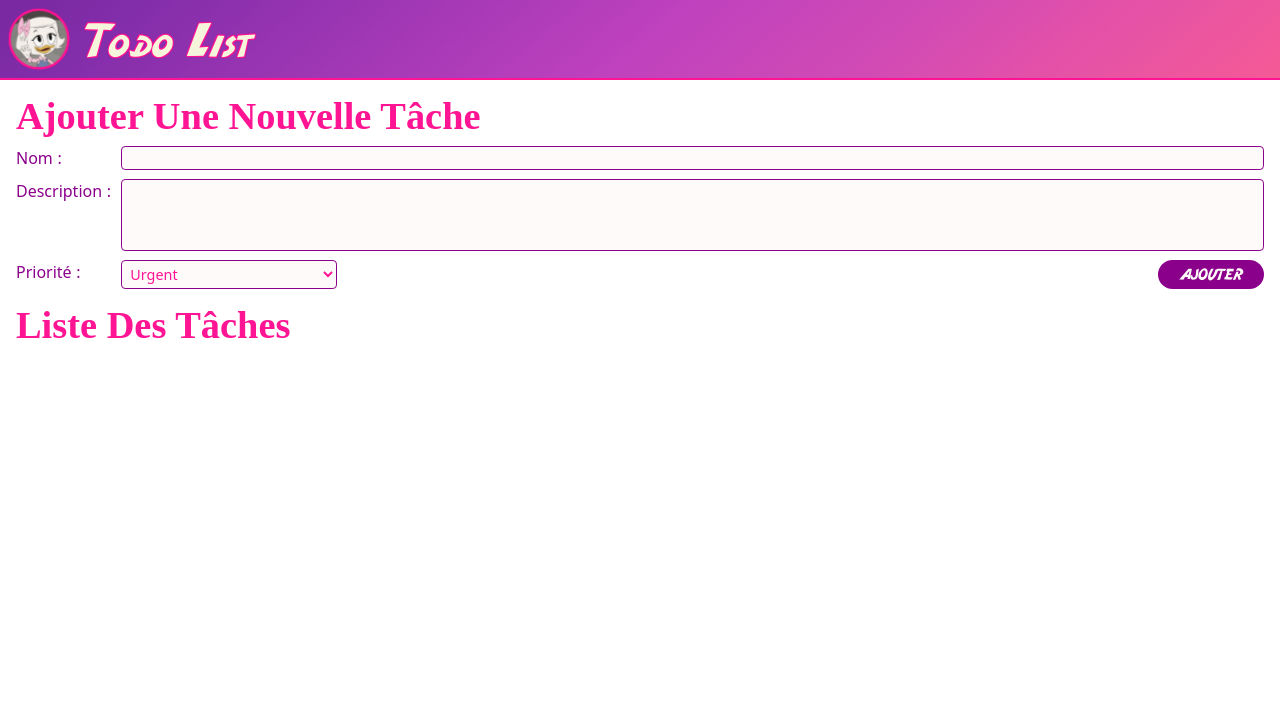
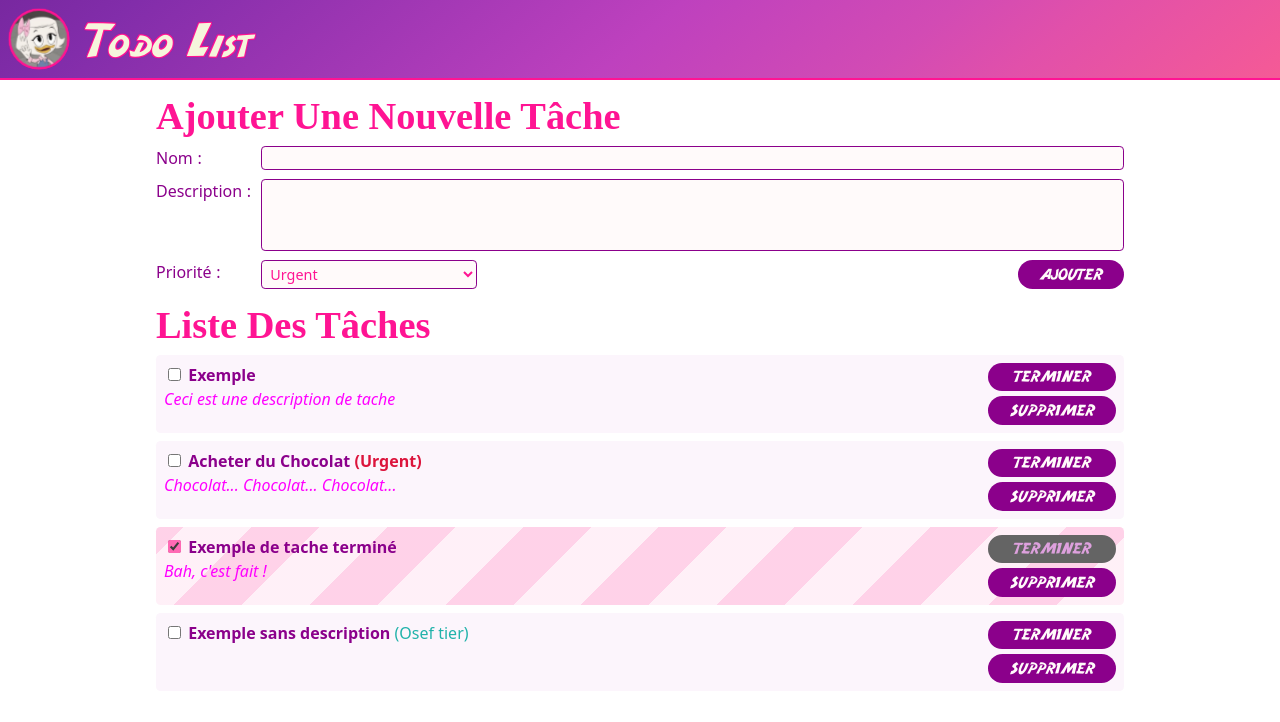
Before and after one commit to FormCours/BXL_Net2025__Web_React, a React (Vite) app in the folder exo-05/: page / in a window 1280 px wide. Shown: the top 722 px of the page. Built offline with nearby package versions, Linux system fonts and the light colour scheme; a web font is replaced by a local one.

Commit message:
Exo 05 - Styling list

```diff
--- a/exo-05/package.json
+++ b/exo-05/package.json
@@ -10,6 +10,7 @@
     "preview": "vite preview"
   },
   "dependencies": {
+    "clsx": "^2.1.1",
     "react": "^19.2.0",
     "react-dom": "^19.2.0"
   },
--- a/exo-05/src/App.css
+++ b/exo-05/src/App.css
@@ -6,14 +6,18 @@
   display: flex;
   flex-direction: column;
   min-height: 100vh;
+  min-width: 100vw;
 }
 
 #root>main {
   flex-grow: 1;
   display: flex;
   flex-direction: column;
-  min-width: 100vw;
+  min-width: 500px;
+  max-width: 1000px;
+  width: 100%;
   padding: 0 1em;
+  margin: auto;
 
   h2 {
     font-family: Waltograph;
--- a/exo-05/src/components/TaskList/TaskList.jsx
+++ b/exo-05/src/components/TaskList/TaskList.jsx
@@ -1,7 +1,41 @@
+import style from './TaskList.module.css';
+import tasks from './mockup.json';
+import clsx from 'clsx';
 
 export default function TaskList() {
 
     return (
-        <div></div>
-    )
+        <ul className={style['task-list']}>
+            {tasks.map(task => (
+                <TaskListItem key={task.id} {...task} />
+            ))}
+        </ul>
+    );
 }
+
+function TaskListItemPriority({ priority }) {
+    return (priority === 'urgent') ? <span className={style['task-priority-urgent']}>Urgent</span>
+        : (priority === 'low') && <span className={style['task-priority-low']}>Osef tier</span>
+}
+
+function TaskListItem({ id, name, desc, priority, isDone }) {
+
+    return (
+        <li className={clsx(style['task-item'], isDone && style['task-done'])}>
+            <div className={style['task-item-info']}>
+                <p>
+                    <input type="checkbox" name="task-done" checked={isDone} readOnly />
+                    {' '}
+                    <span className={style['task-title']}>{name}</span>
+                    {' '}
+                    <TaskListItemPriority priority={priority} />
+                </p>
+                {desc && (<p className={style['task-desc']}>{desc}</p>)}
+            </div>
+            <div className={style['task-item-action']}>
+                <button disabled={isDone}>Terminer</button>
+                <button>Supprimer</button>
+            </div>
+        </li>
+    );
+}
--- /dev/null
+++ b/exo-05/src/components/TaskList/TaskList.module.css
@@ -0,0 +1,72 @@
+.task-list {
+    list-style: none;
+    margin: 0;
+    padding: 0;
+
+    display: flex;
+    flex-direction: column;
+    gap: 0.5em;
+    width: 100%;
+}
+
+.task-item {
+    display: flex;
+    flex-direction: row;
+    background-color: rgba(221, 160, 221, 0.1);
+    padding: 0.5em;
+    border-radius: 0.5ch;
+}
+
+.task-item input[type="checkbox"]{
+    accent-color: hotpink
+}
+
+.task-done {
+    --diagonal-spacing : 3em;
+    --diagonal-color : hotpink;
+
+    background: repeating-linear-gradient(
+        -45deg,
+        color-mix(in srgb, var(--diagonal-color) 30%, white) calc(var(--diagonal-spacing) * 1),
+        color-mix(in srgb, var(--diagonal-color) 30%, white) calc(var(--diagonal-spacing) * 2),
+        color-mix(in srgb, var(--diagonal-color) 10%, white) calc(var(--diagonal-spacing) * 2),
+        color-mix(in srgb, var(--diagonal-color) 10%, white) calc(var(--diagonal-spacing) * 3)
+    );
+}
+
+.task-item-info {
+    flex-grow: 1;
+}
+
+.task-item-action {
+    display: flex;
+    flex-direction: column;
+    gap: 0.5ch;
+}
+
+.task-title {
+    font-weight: bold;
+    color: darkmagenta;
+}
+
+.task-desc {
+    color: fuchsia;
+    font-style: italic;
+}
+
+.task-priority-urgent::before, .task-priority-low::before {
+    content: '(';
+}
+.task-priority-urgent::after, .task-priority-low::after {
+    content: ')';
+}
+
+.task-priority-urgent {
+    color: crimson;
+    font-weight: bold;
+}
+
+.task-priority-low {
+    color:  lightseagreen;
+    font-weight: lighter;
+}
--- /dev/null
+++ b/exo-05/src/components/TaskList/mockup.json
@@ -0,0 +1,30 @@
+[
+    {
+        "id": 1,
+        "name": "Exemple",
+        "desc": "Ceci est une description de tache",
+        "priority": "normal",
+        "isDone": false
+    },
+    {
+        "id": 3,
+        "name": "Acheter du Chocolat",
+        "desc": "Chocolat... Chocolat... Chocolat... ",
+        "priority": "urgent",
+        "isDone": false
+    },
+    {
+        "id": 5,
+        "name": "Exemple de tache terminé",
+        "desc": "Bah, c'est fait !",
+        "priority": "normal",
+        "isDone": true
+    },
+    {
+        "id": 7,
+        "name": "Exemple sans description",
+        "desc": null,
+        "priority": "low",
+        "isDone": false
+    }
+]
--- a/exo-05/src/index.css
+++ b/exo-05/src/index.css
@@ -36,7 +36,6 @@ p {
 body {
   margin: 0;
   display: flex;
-  min-width: 320px;
   min-height: 100vh;
 }
 
@@ -57,6 +56,12 @@ button:active {
   color: darkmagenta;
 }
 
+button:disabled {
+  background-color: rgb(131, 131, 131);
+  border-color: rgb(131, 131, 131);
+  color: #dd66dd;
+}
+
 @media (prefers-color-scheme: light) {
   :root {
     color: #213547;
@@ -73,4 +78,10 @@ button:active {
     border-color: darkmagenta;
     color: darkmagenta;
   }
+
+  button:disabled {
+    background-color: rgb(100, 100, 100);
+    border-color: rgb(100, 100, 100);
+    color: plum;
+  }
 }
```
Also changed, not shown: 1 other file (tests, documents, lock files or other folders).
